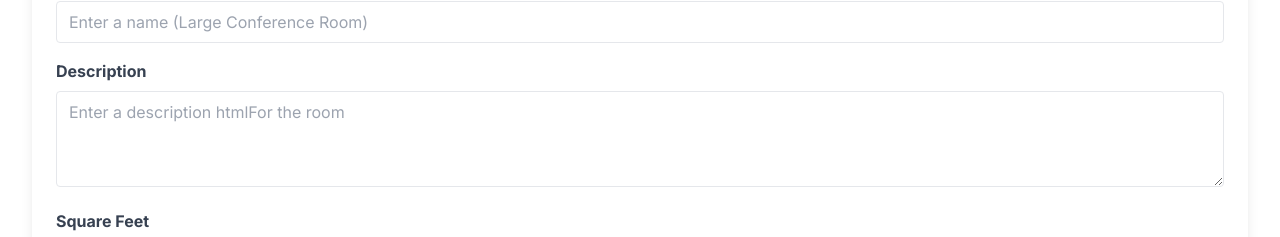
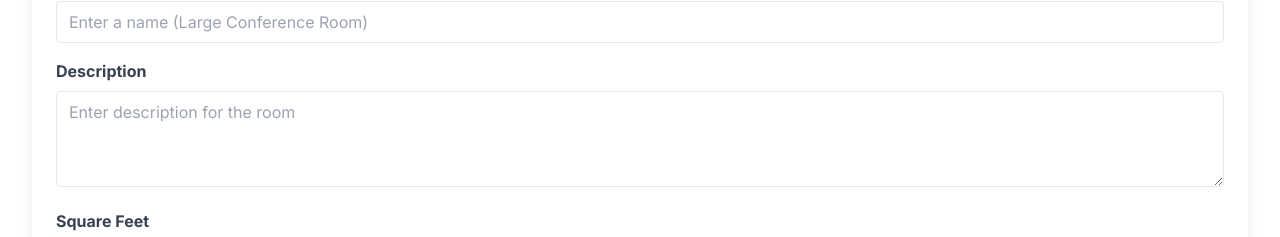
Before and after one commit to saatvik-10/Room-Booking-App, a Next.js app: page /rooms/add in a window 1280 px wide. Shown: the part 227-464 px from the top of the page. Built offline with nearby package versions, Linux system fonts and the light colour scheme; no server answers.

Commit message:
placeholder fixes

```diff
--- a/app/rooms/add/page.tsx
+++ b/app/rooms/add/page.tsx
@@ -59,7 +59,7 @@ const AddRoom = () => {
               id='description'
               name='description'
               className='border rounded w-full h-24 py-2 px-3'
-              placeholder='Enter a description htmlFor the room'
+              placeholder='Enter description for the room'
               required
             ></textarea>
           </div>
```
